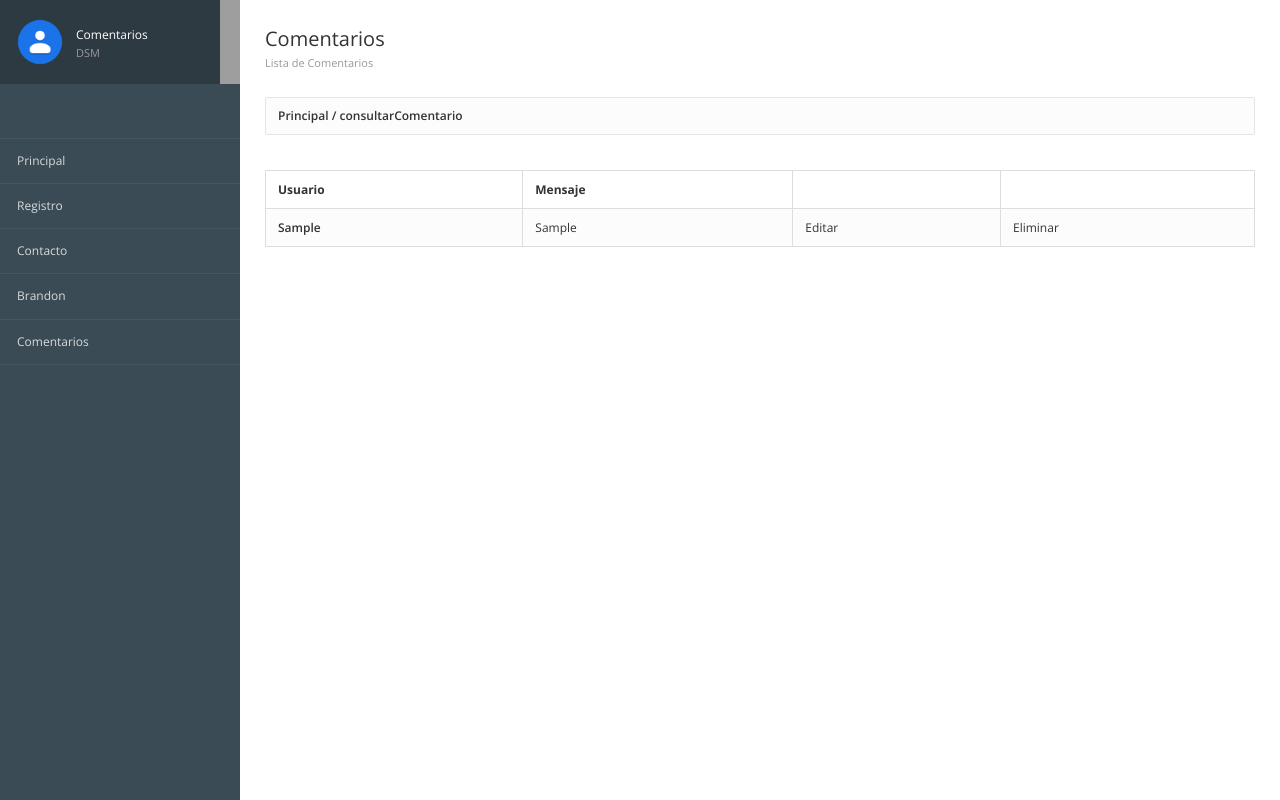
After one commit to brandonomarpinedagomez7512004-hue/proyecto-django, a Django app: page /consultarComentario/ in a window 1280 px wide. The commit adds this page. Run offline with Django 5.2, Linux system fonts and the light colour scheme; tables that the repository leaves empty hold one stand-in row (values such as "Sample post"); some libraries are stand-ins or nearby versions; grey boxes are pictures that could not be loaded.

Commit message:
Agregando consulta de comentarios

```diff
--- a/prueba/inicio/templates/inicio/encabezado.html
+++ b/prueba/inicio/templates/inicio/encabezado.html
@@ -64,6 +64,7 @@
         <li><a href="{% url 'Formulario' %}">Registro</a></li>
         <li><a href="{% url 'Contacto' %}">Contacto</a></li>
         <li><a href="{% url 'Nombre' %}">Brandon</a></li>
+        <li><a href="{% url 'ConsultarComentario' %}">Comentarios</a></li>
     </ul>
 </div>
         </div>
--- a/prueba/prueba/urls.py
+++ b/prueba/prueba/urls.py
@@ -7,16 +7,13 @@ from registros import views as views_registros
 urlpatterns = [
     path('admin/', admin.site.urls),
 
-    # CAMBIO DE LA PRÁCTICA: Ahora apunta a views_registros.registros en lugar de views.principal
     path('', views_registros.registros, name="Principal"),
+    path('nombre/', views.nombre, name="Nombre"),
+    path('contacto/', views_registros.contacto, name="Contacto"),
+    path('registrar/', views_registros.registrar, name="Registrar"),
 
-    path('nombre/', views.nombre, name="Nombre"),
-
-    # Cambiado para que use la vista de "registros", que renderiza tu contacto.html con el formulario real
-    path('contacto/', views_registros.contacto, name="Contacto"),
-
-    # Nueva ruta que faltaba: procesa el POST y guarda en la base de datos
-    path('registrar/', views_registros.registrar, name="Registrar"),
+    # Nueva ruta para consultar los comentarios directamente
+    path('consultarComentario/', views_registros.consultarComentario, name="ConsultarComentario"),
 
     path('formulario/', views.formulario, name="Formulario"),
     path('ejemplo/', views.ejemplo, name='ejemplo'),
--- /dev/null
+++ b/prueba/registros/templates/registros/consultaContacto.html
@@ -0,0 +1,45 @@
+{% extends 'inicio/encabezado.html' %}
+
+{% block titulo %} COMENTARIOS {% endblock %}
+
+{% block imagen %}
+    {% load static %}
+    {% static 'inicio/images/contacto.png' %}
+{% endblock %}
+
+{% block titulo_menu %}
+    Comentarios <span>DSM</span>
+{% endblock %}
+
+{% block seccion_activa %}/ consultarComentario{% endblock %}
+
+{% block encabezado %}
+    <div class="page-header">
+        <div class="page-title">
+            <h3>Comentarios <small>Lista de Comentarios</small></h3>
+        </div>
+    </div>
+{% endblock %}
+
+{% block contenido %}
+    <table class="table table-bordered table-striped">
+        <thead>
+            <tr>
+                <th>Usuario</th>
+                <th>Mensaje</th>
+                <th></th>
+                <th></th>
+            </tr>
+        </thead>
+        <tbody>
+            {% for comentario in comentarios %}
+            <tr>
+                <td class="text-semibold">{{ comentario.usuario }}</td>
+                <td class="muted">{{ comentario.mensaje }}</td>
+                <td>Editar</td>
+                <td>Eliminar</td>
+            </tr>
+            {% endfor %}
+        </tbody>
+    </table>
+{% endblock %}
--- a/prueba/registros/views.py
+++ b/prueba/registros/views.py
@@ -1,28 +1,30 @@
 from django.shortcuts import render
-from .models import Alumnos  # Accedemos al modelo Alumnos
+from .models import Alumnos, ComentarioContacto  # Agregamos ComentarioContacto
 from .forms import ComentarioContactoForm  # Importamos el formulario
 
 
 # Create your views here.
 def registros(request):
-    # Recupera todos los objetos/registros de la tabla alumnos
     alumnos = Alumnos.objects.all()
-
-    # Enviamos la lista de alumnos recuperados al template dentro de un diccionario
     return render(request, "registros/principal.html", {'alumnos': alumnos})
 
 
 def contacto(request):
     return render(request, "registros/contacto.html")
-    # Función de visualización del formulario
 
 
 def registrar(request):
     if request.method == 'POST':
         form = ComentarioContactoForm(request.POST)
-        if form.is_valid():  # Si los datos recibidos son correctos
+        if form.is_valid():
             form.save()  # inserta
-            return render(request, 'registros/contacto.html')
+            comentarios = ComentarioContacto.objects.all()
+            return render(request, "registros/consultaContacto.html", {'comentarios': comentarios})
     form = ComentarioContactoForm()
-    # Si sale mal se reenvían al formulario los datos ingresados
     return render(request, 'registros/contacto.html', {'form': form})
+
+
+def consultarComentario(request):
+    # Nueva vista para acceder directamente a la consulta desde el menú
+    comentarios = ComentarioContacto.objects.all()
+    return render(request, "registros/consultaContacto.html", {'comentarios': comentarios})
```
Lines whose indentation alone changed are shown as unchanged.
